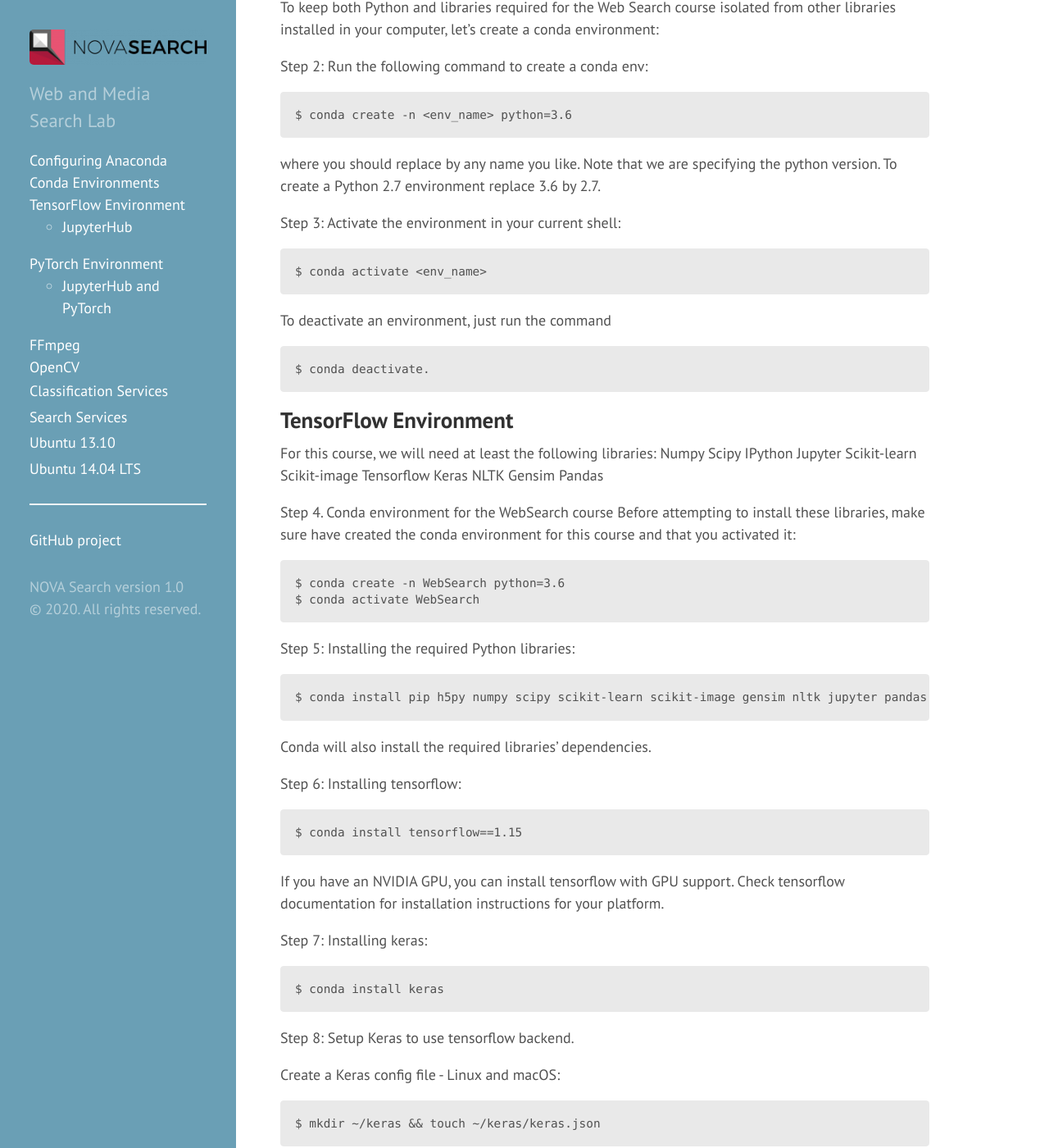
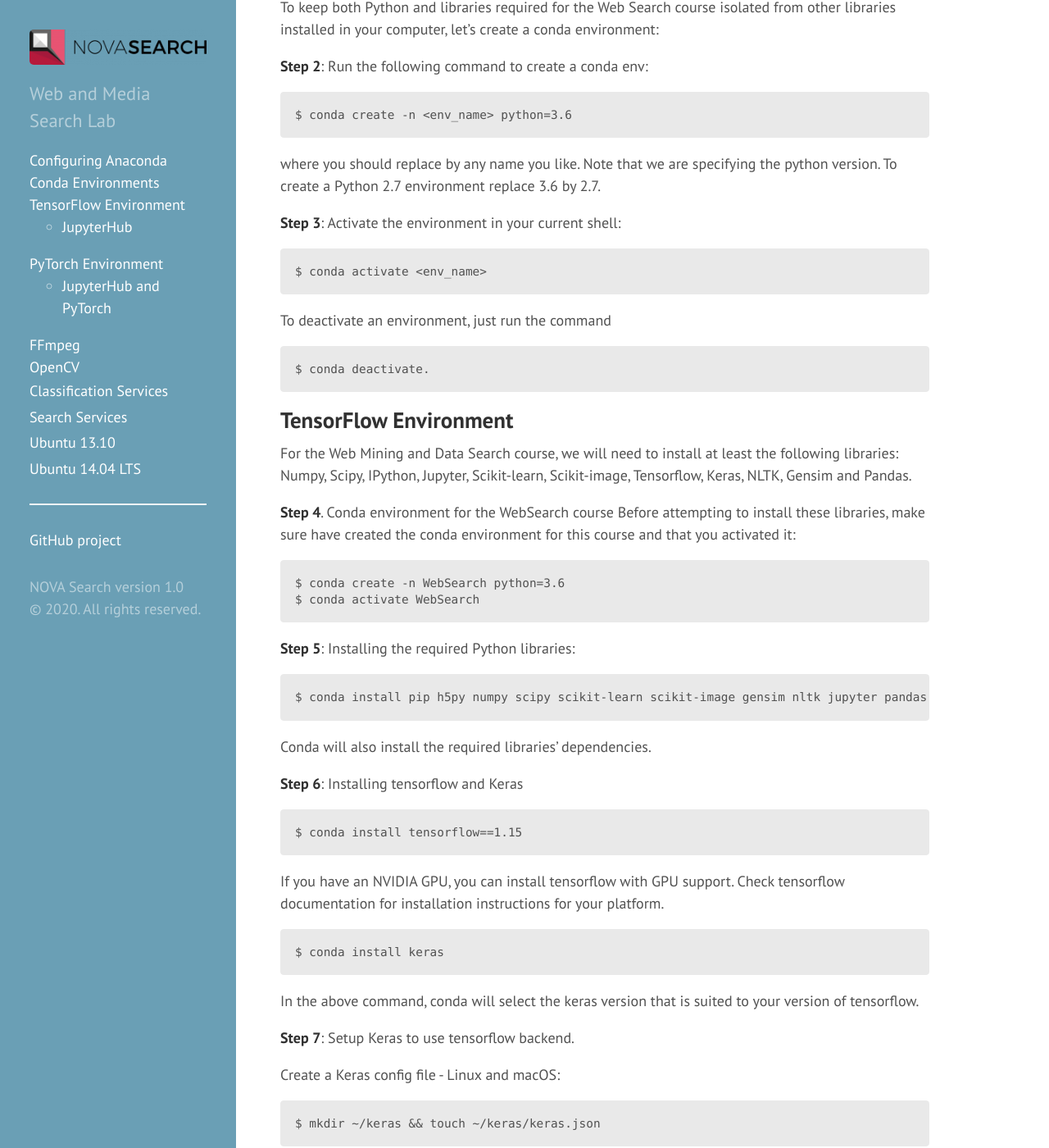
Before and after one commit to novasearch/wiki.novasearch.org, a Jekyll site: the page built from wiki/Software_Libraries.md, in a window 1280 px wide and 1400 px high, scrolled down 860 px. Shown: the whole window at 82% size. Built offline with Jekyll 4.4.1, drawn with Linux system fonts in a browser that asks for light colours; some of the changed text lies outside the part shown.

Commit message:
Update Software_Libraries.md

```diff
--- a/wiki/Software_Libraries.md
+++ b/wiki/Software_Libraries.md
@@ -14,7 +14,7 @@
 
 A set of libraries are already ready to use through the "module load" feature. When you need a specific library/software that is not on the cluster, you should compile and install it somewhere on your home folder, such that all the computes can access it.
 
-Step 1:
+**Step 1**:
 Once you first login into your area, you should load the one of the Anaconda instalations available on the cluster and configure your bash initialization script:
 
     $ module load anaconda3/20XX.XX
@@ -31,13 +31,13 @@
 
 To keep both Python and libraries required for the Web Search course isolated from other libraries installed in your computer, let’s create a conda environment:
 
-Step 2: Run the following command to create a conda env:
+**Step 2**: Run the following command to create a conda env:
 
     $ conda create -n <env_name> python=3.6
 
 where you should replace <env_name> by any name you like. Note that we are specifying the python version. To create a Python 2.7 environment replace 3.6 by 2.7.
 
-Step 3: Activate the environment in your current shell:
+**Step 3**: Activate the environment in your current shell:
 
     $ conda activate <env_name>
 
@@ -48,42 +48,31 @@
 
 TensorFlow Environment
 ------------
-For this course, we will need at least the following libraries:
-Numpy
-Scipy
-IPython
-Jupyter
-Scikit-learn
-Scikit-image
-Tensorflow
-Keras
-NLTK
-Gensim
-Pandas
+For the Web Mining and Data Search course, we will need to install at least the following libraries: Numpy, Scipy, IPython, Jupyter, Scikit-learn, Scikit-image, Tensorflow, Keras, NLTK, Gensim and Pandas.
 
-Step 4. Conda environment for the WebSearch course
+**Step 4**. Conda environment for the WebSearch course
 Before attempting to install these libraries, make sure have created the conda environment for this course and that you activated it:
 
     $ conda create -n WebSearch python=3.6
     $ conda activate WebSearch
 
-Step 5: Installing the required Python libraries:
+**Step 5**: Installing the required Python libraries:
 
     $ conda install pip h5py numpy scipy scikit-learn scikit-image gensim nltk jupyter pandas ipykernel
 
 Conda will also install the required libraries’ dependencies.
 
-Step 6: Installing tensorflow:
+**Step 6**: Installing tensorflow and Keras
 
     $ conda install tensorflow==1.15
 
 If you have an NVIDIA GPU, you can install tensorflow with GPU support. Check tensorflow documentation for installation instructions for your platform.
 
-Step 7: Installing keras:
-
     $ conda install keras
 
-Step 8: Setup Keras to use tensorflow backend.
+In the above command, conda will select the keras version that is suited to your version of tensorflow.
+
+**Step 7**: Setup Keras to use tensorflow backend.
 
 Create a Keras config file -  Linux and macOS:
 
@@ -109,11 +98,16 @@
 
 ### JupyterHub
 
-Step 10: Create a Jupyter Kernel in your conda environment
+**Step 9**: Create a Jupyter Kernel in your conda environment
+
+To create a JupyterHub Kernel with currently active environment you need to do this:
 
     $ ipython kernel install --user --name=WebSearch
 
+Note that the name above can be different from the current environment name.
+
 Step 11. Deactivate the conda environment
+
 Now you should deactivate the conda environment to avoid changing its configuration:
 
     $ conda deactivate
@@ -123,15 +117,19 @@
 
 The easiest and cleanest way to install PyTorch is through Anaconda. Therefore, first you should create a conda environment (check the latest version of Python supported by PyTorch) and **activate** it.
 
-First, install PyTorch dependencies:
+
+**Step 4**: Install PyTorch dependencies:
 
     $ conda install numpy ninja pyyaml mkl mkl-include setuptools cmake cffi
 
+**Step 5**: Install PyTorch
 
 Next, go to the [PyTorch website](https://pytorch.org/). Scroll-down and you will find some sliders that can be used to generated the conda install command.
 For OS choose Linux, for Package choose Conda and for CUDA choose the latest (10.1 at the moment of writing). Then copy and execute the command. It should be something like:
 
     $ conda install pytorch torchvision cudatoolkit=10.1 -c pytorch
+
+**Step 6**: GLIBC library
 
 Now comes the first tricky part (yes there are two :/). The cluster is running on an old OS, CentOS 6. As such, the glibc library version is older than the one that was used to compile pytorch components in Anaconda. To confirm this, open a python shell and import PyTorch:
 
```
Also changed, not shown: other parts of wiki/Software_Libraries.md (+3 -1 lines).
